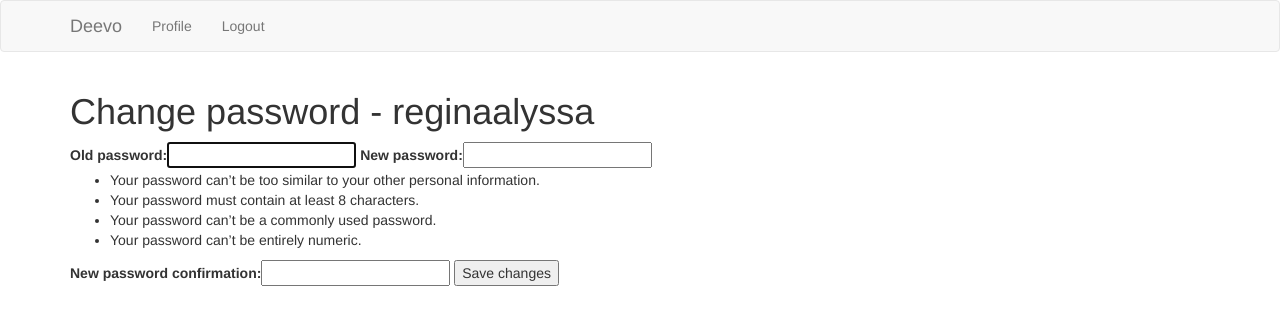
After one commit to reginaalyssa/Deevo, a Django app: a page that uses deevo/templates/base.html in a window 1280 px wide. The commit adds this page. Shown: the top 325 px of the page. Run offline with Django 3.2, Linux system fonts and the light colour scheme; a user stored in the database is signed in; parts of the project's set-up code (start-up, migrations or seed data) failed here and were passed over; some libraries are stand-ins or nearby versions.

Commit message:
Add change password capability to logged in users

```diff
--- a/deevo/deevo/urls.py
+++ b/deevo/deevo/urls.py
@@ -28,4 +28,5 @@ urlpatterns = [
     url(r'^about/$', TemplateView.as_view(template_name="about.html")),
     url(r'^signup/$', views.signup, name='signup'),
     url(r'^profile/$', views.view_profile, name='profile'),
+    url(r'^password/$', views.change_password, name='change_password'),
 ]
--- a/deevo/deevo/views.py
+++ b/deevo/deevo/views.py
@@ -2,7 +2,6 @@ from django.contrib import messages
 from django.contrib.auth import login, authenticate, update_session_auth_hash
 from django.contrib.auth.decorators import login_required
 from django.contrib.auth.forms import PasswordChangeForm
-from django.contrib.auth.models import User
 from django.shortcuts import render, redirect
 
 from .forms import SignUpForm
@@ -19,8 +18,24 @@ def signup(request):
             return redirect('/')
     else:
         form = SignUpForm()
-        return render(request, 'registration/signup.html', {'form': form})
+    return render(request, 'registration/signup.html', {'form': form})
 
 @login_required
 def view_profile(request):
     return render(request, 'account/profile.html', {'profile_user': request.user})
+
+
+@login_required
+def change_password(request):
+    if request.method == 'POST':
+        form = PasswordChangeForm(request.user, request.POST)
+        if form.is_valid():
+            user = form.save()
+            update_session_auth_hash(request, user)
+            messages.success(request, 'Your password was successfully updated!')
+            return redirect('/')
+        else:
+            messages.error(request, 'Please correct the error below.')
+    else:
+        form = PasswordChangeForm(request.user)
+    return render(request, 'account/change_password.html', {'form': form})
--- /dev/null
+++ b/deevo/templates/account/change_password.html
@@ -0,0 +1,12 @@
+{% extends 'base.html' %}
+
+{% block title %}Change password - {{ user.username }}{% endblock %}
+
+{% block content %}
+    <h1>Change password - {{ user.username }}</h1>
+    <form method="post">
+        {% csrf_token %}
+        {{ form }}
+        <button type="submit">Save changes</button>
+    </form>
+{% endblock %}
--- a/deevo/templates/account/profile.html
+++ b/deevo/templates/account/profile.html
@@ -7,5 +7,5 @@
     <h1>Profile: {{ user.username }}</h1>
     Username: {{ user.username }}<br />
     Email: {{ user.email }}<br />
-    Click here to change password.
+    <a href="{% url 'change_password' %}">Change password.</a>
 {% endblock %}
--- a/deevo/templates/base.html
+++ b/deevo/templates/base.html
@@ -23,6 +23,7 @@
         <div class="collapse navbar-collapse" id="menu">
             <ul class="nav navbar-nav">
                 {% if user.is_authenticated %}
+                    <li><a href="{% url 'profile' %}">Profile</a></li>
                     <li><a href="{% url 'logout' %}">Logout</a></li>
                 {% endif %}
             </ul>
```
Also changed, not shown: deevo/db.sqlite3.
